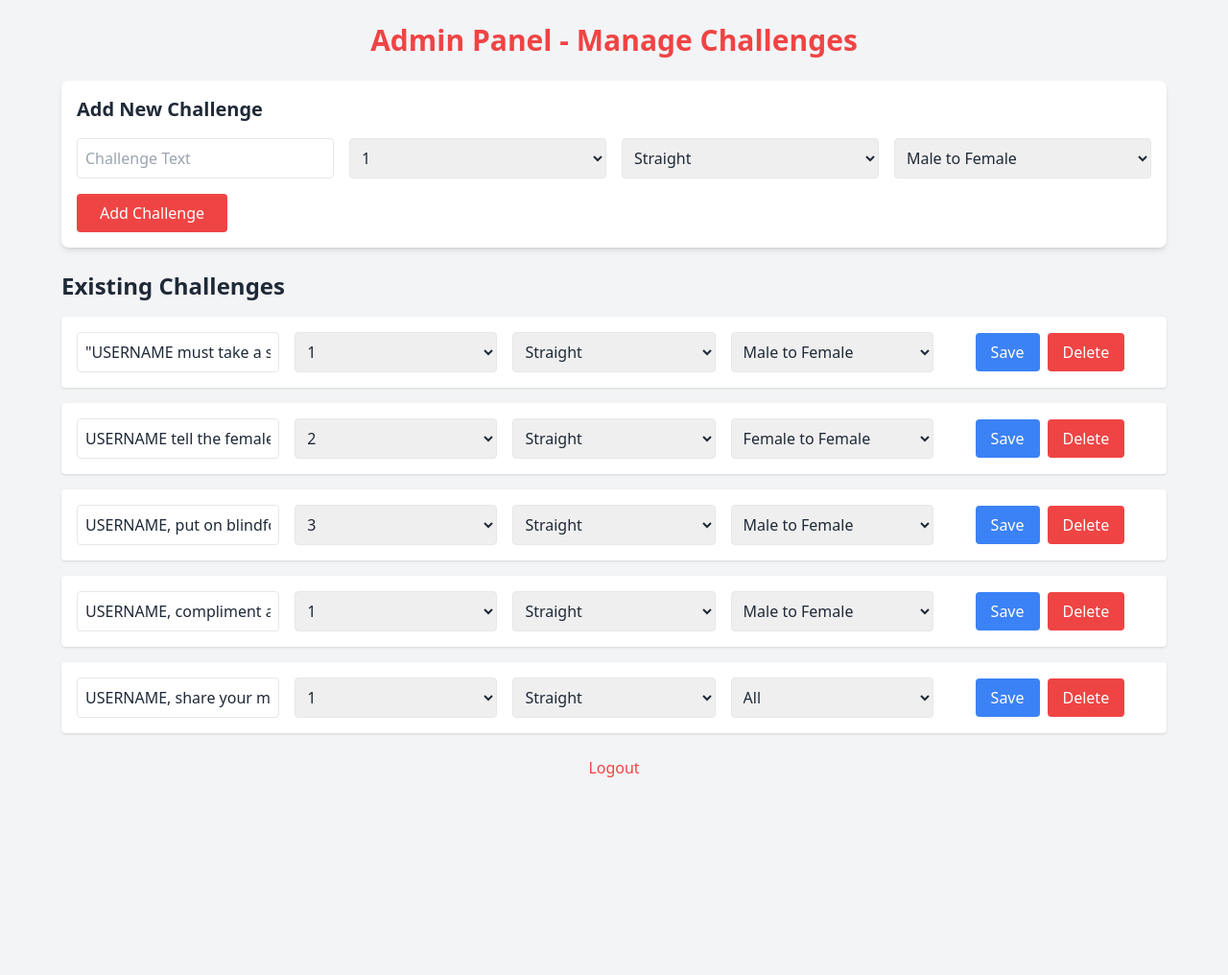
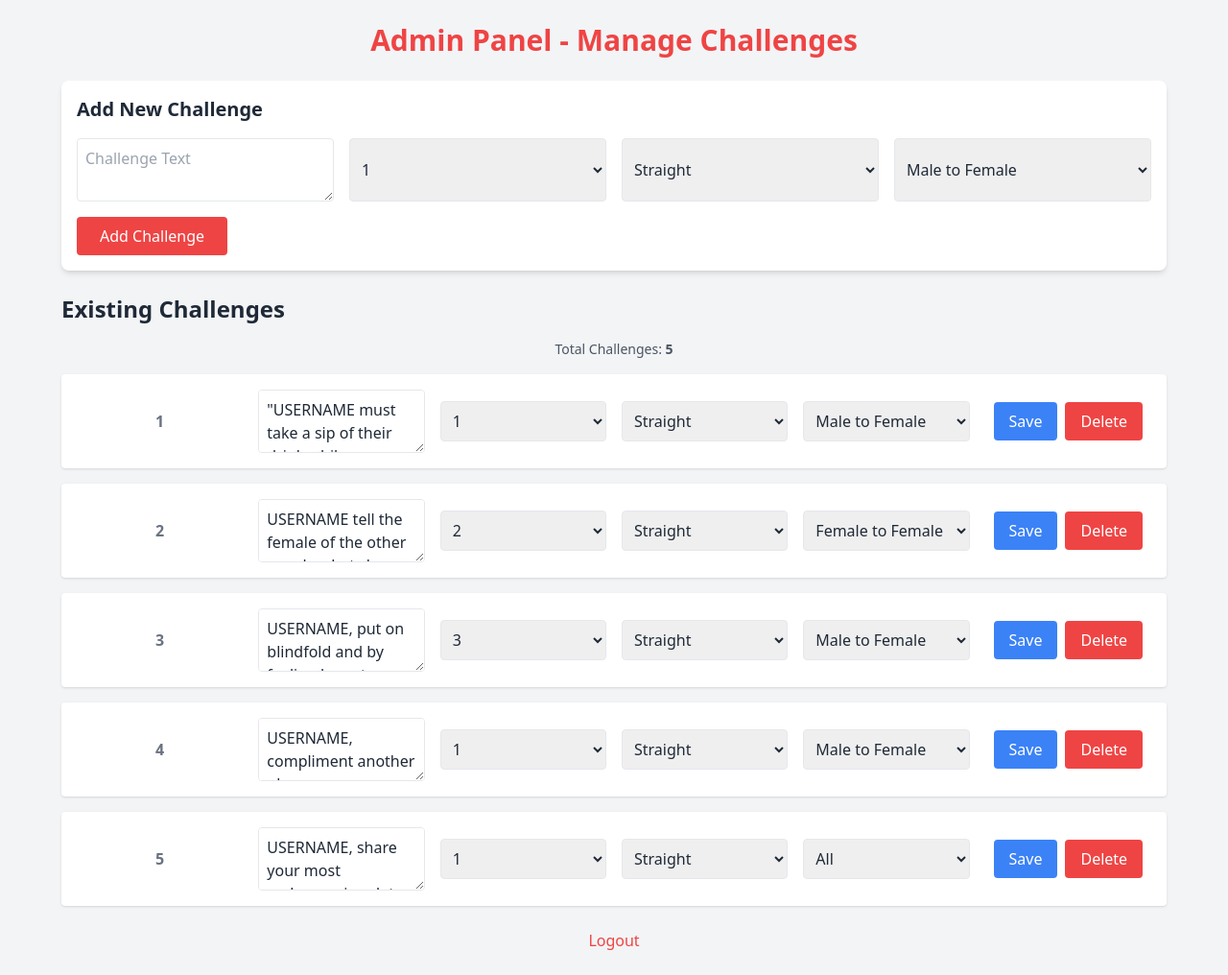
Before and after one commit to Baillie11/IceNSpice, a Flask app: page /admin in a window 1280 px wide. Shown: the whole page at 96% size. Before the commit the page ends 810 px from the top, so only its background shows below. Run offline with Flask 3, Linux system fonts and the light colour scheme; the visitor is signed in with stand-in values (Sample User, id 1); data comes from the database, SQL or seed files in the repository; some libraries are stand-ins or nearby versions.

Commit message:
Enhance admin panel: show total challenge count and expand textarea on focus

```diff
--- a/templates/admin.html
+++ b/templates/admin.html
@@ -4,6 +4,11 @@
   <meta charset="UTF-8">
   <title>Admin - Ice n Spice</title>
   <script src="https://cdn.tailwindcss.com"></script>
+  <style>
+    textarea:focus {
+      min-height: 6rem;
+    }
+  </style>
 </head>
 <body class="bg-gray-100 text-gray-800 min-h-screen p-6">
   <div class="max-w-6xl mx-auto">
@@ -12,7 +17,10 @@
     <form method="POST" action="{{ url_for('admin') }}" class="bg-white p-4 rounded-lg shadow-md mb-6">
       <h2 class="text-xl font-semibold mb-4">Add New Challenge</h2>
       <div class="grid grid-cols-1 md:grid-cols-4 gap-4">
-        <input type="text" name="challenge_text" placeholder="Challenge Text" class="p-2 border rounded w-full" required>
+        <textarea name="challenge_text"
+                  placeholder="Challenge Text"
+                  class="p-2 border rounded w-full resize-y min-h-[2.5rem]"
+                  required></textarea>
         <select name="intensity" class="p-2 border rounded w-full" required>
           {% for i in range(1, 11) %}
           <option value="{{ i }}">{{ i }}</option>
@@ -35,10 +43,17 @@
 
     <h2 class="text-2xl font-semibold mb-4">Existing Challenges</h2>
 
+    <div class="text-center text-sm text-gray-600 mb-4">
+      Total Challenges: <strong>{{ challenges|length }}</strong>
+    </div>
+
     {% for challenge in challenges %}
     <form method="POST" action="{{ url_for('update_challenge', id=challenge[0]) }}"
-          class="grid grid-cols-1 md:grid-cols-5 gap-4 items-center bg-white p-4 rounded shadow mb-4">
-      <input type="text" name="challenge_text" value="{{ challenge[4] }}" class="p-2 border rounded w-full" required>
+          class="grid grid-cols-1 md:grid-cols-6 gap-4 items-center bg-white p-4 rounded shadow mb-4">
+      <div class="text-gray-500 font-semibold text-center">{{ loop.index }}</div>
+      <textarea name="challenge_text"
+                class="p-2 border rounded w-full resize-y min-h-[2.5rem]"
+                required>{{ challenge[4] }}</textarea>
       <select name="intensity" class="p-2 border rounded w-full">
         {% for i in range(1, 11) %}
         <option value="{{ i }}" {% if challenge[1] == i %}selected{% endif %}>{{ i }}</option>
```
